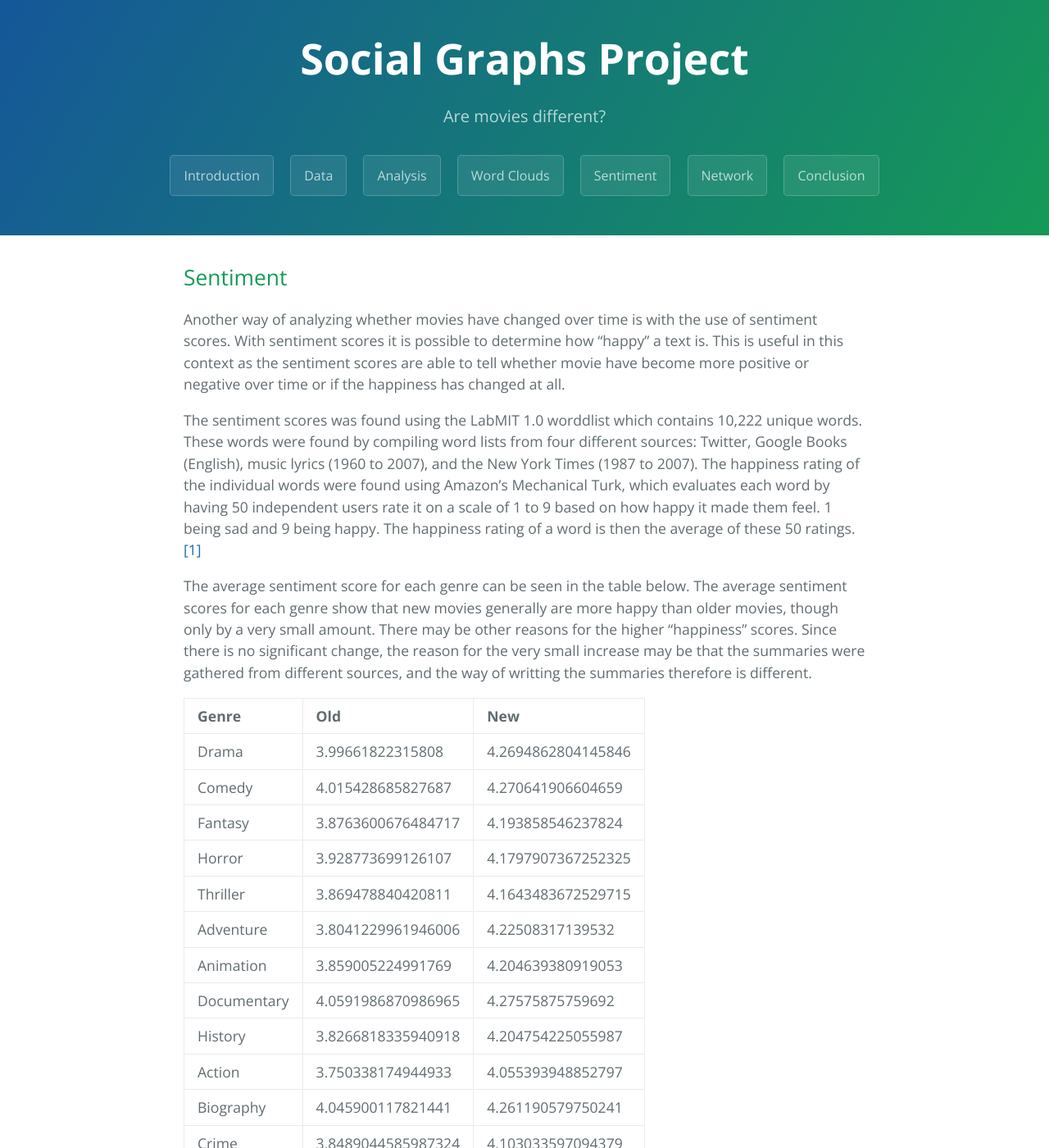
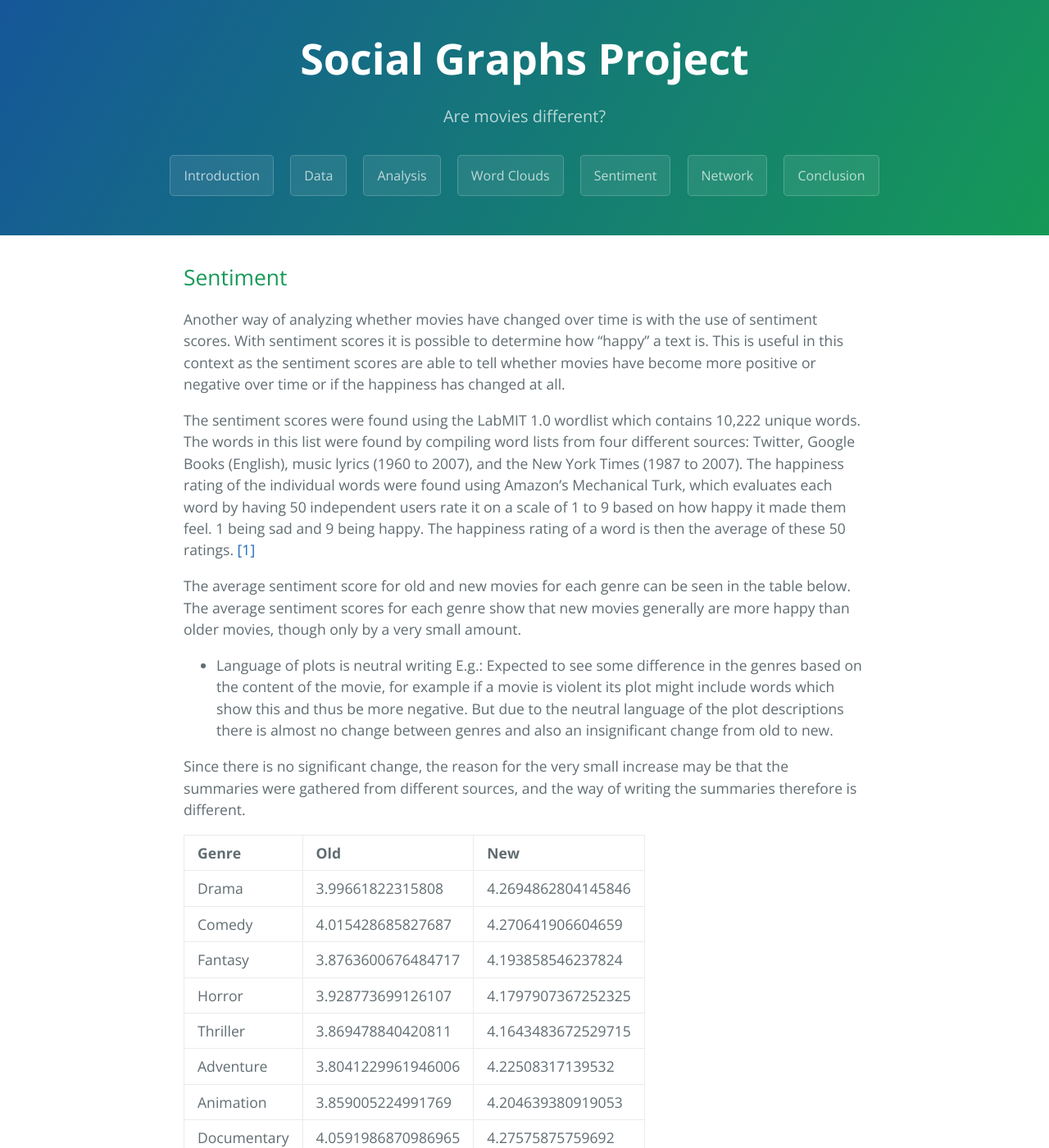
Before and after one commit to MBJohansen/Social-Graphs-Project, a Jekyll site: the page built from docs/sentiment.md, in a window 1280 px wide and 1400 px high. Shown: the whole window at 82% size. Built offline with Jekyll 4.4.1, drawn with Linux system fonts in a browser that asks for light colours; our own code applies the rules of GitHub Pages for plain Markdown files.

Commit message:
Website: Update

```diff
--- a/docs/sentiment.md
+++ b/docs/sentiment.md
@@ -1,12 +1,17 @@
 
 ## Sentiment
 
-Another way of analyzing whether movies have changed over time is with the use of sentiment scores. With sentiment scores it is possible to determine how "happy" a text is. This is useful in this context as the sentiment scores are able to tell whether movie have become more positive or negative over time or if the happiness has changed at all.
+Another way of analyzing whether movies have changed over time is with the use of sentiment scores. With sentiment scores it is possible to determine how "happy" a text is. This is useful in this context as the sentiment scores are able to tell whether movies have become more positive or negative over time or if the happiness has changed at all.
+
+The sentiment scores were found using the LabMIT 1.0 wordlist which contains 10,222 unique words. The words in this list were found by compiling word lists from four different sources: Twitter, Google Books (English), music lyrics (1960 to 2007), and the New York Times (1987 to 2007). The happiness rating of the individual words were found using Amazon's Mechanical Turk, which evaluates each word by having 50 independent users rate it on a scale of 1 to 9 based on how happy it made them feel. 1 being sad and 9 being happy. The happiness rating of a word is then the average of these 50 ratings. [[1]](https://journals.plos.org/plosone/article?id=10.1371/journal.pone.0026752)
+
+The average sentiment score for old and new movies for each genre can be seen in the table below. The average sentiment scores for each genre show that new movies generally are more happy than older movies, though only by a very small amount.
 
 
-The sentiment scores was found using the LabMIT 1.0 worddlist which contains 10,222 unique words. These words were found by compiling word lists from four different sources: Twitter, Google Books (English), music lyrics (1960 to 2007), and the New York Times (1987 to 2007). The happiness rating of the individual words were found using Amazon's Mechanical Turk, which evaluates each word by having 50 independent users rate it on a scale of 1 to 9 based on how happy it made them feel. 1 being sad and 9 being happy. The happiness rating of a word is then the average of these 50 ratings. [[1]](https://journals.plos.org/plosone/article?id=10.1371/journal.pone.0026752)
+- Language of plots is neutral writing
+  E.g.: Expected to see some difference in the genres based on the content of the movie, for example if a movie is violent its plot might include words which show this and thus be more negative. But due to the neutral language of the plot descriptions there is almost no change between genres and also an insignificant change from old to new.
 
-The average sentiment score for each genre can be seen in the table below. The average sentiment scores for each genre show that new movies generally are more happy than older movies, though only by a very small amount. There may be other reasons for the higher "happiness" scores. Since there is no significant change, the reason for the very small increase may be that the summaries were gathered from different sources, and the way of writting the summaries therefore is different.
+Since there is no significant change, the reason for the very small increase may be that the summaries were gathered from different sources, and the way of writing the summaries therefore is different.
 
 | **Genre** | **Old** | **New** |
 | Drama | 3.99661822315808 | 4.2694862804145846 |
```
Also changed, not shown: docs/conclusion.md (+1 -1 lines), docs/network.md (+14 -0 lines).
